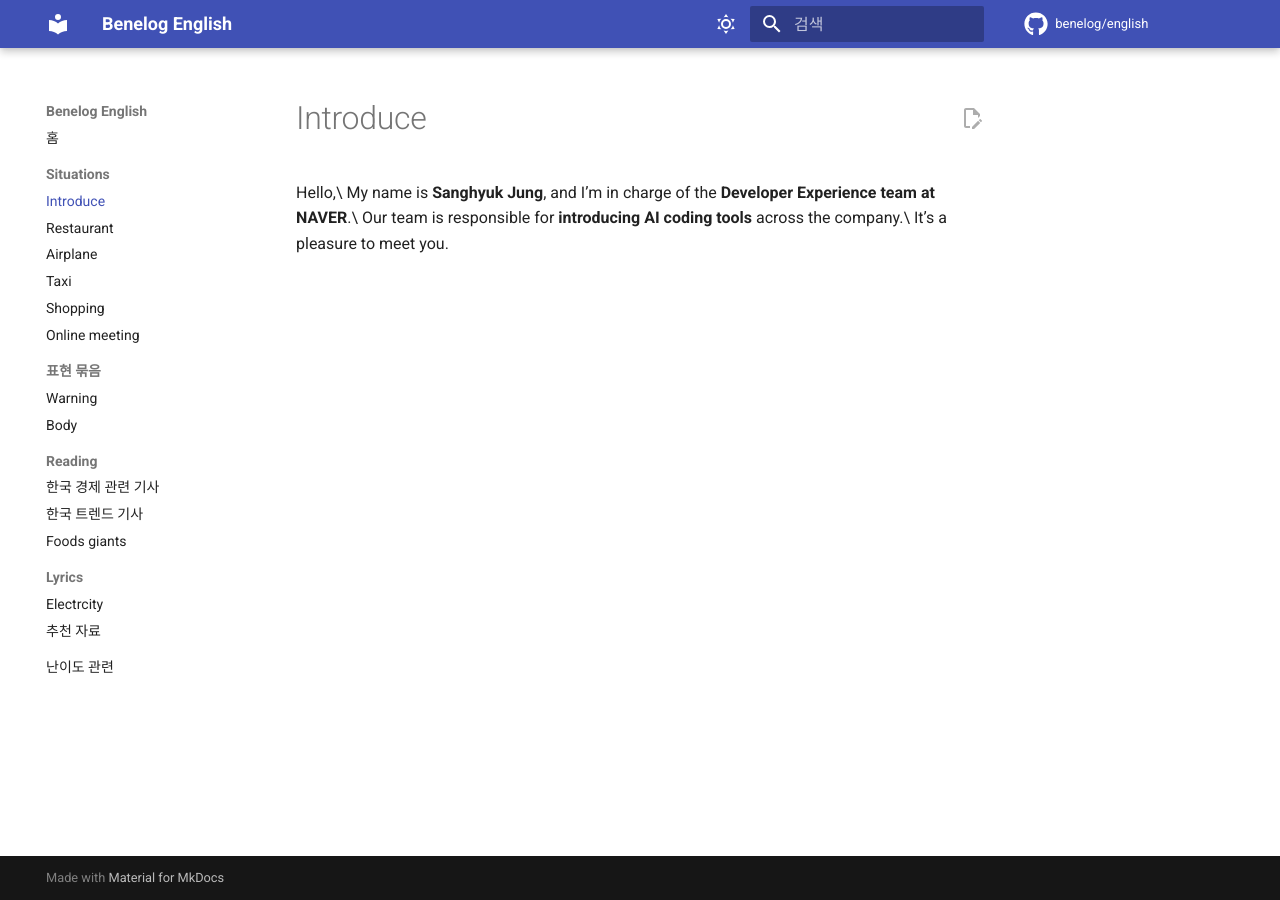
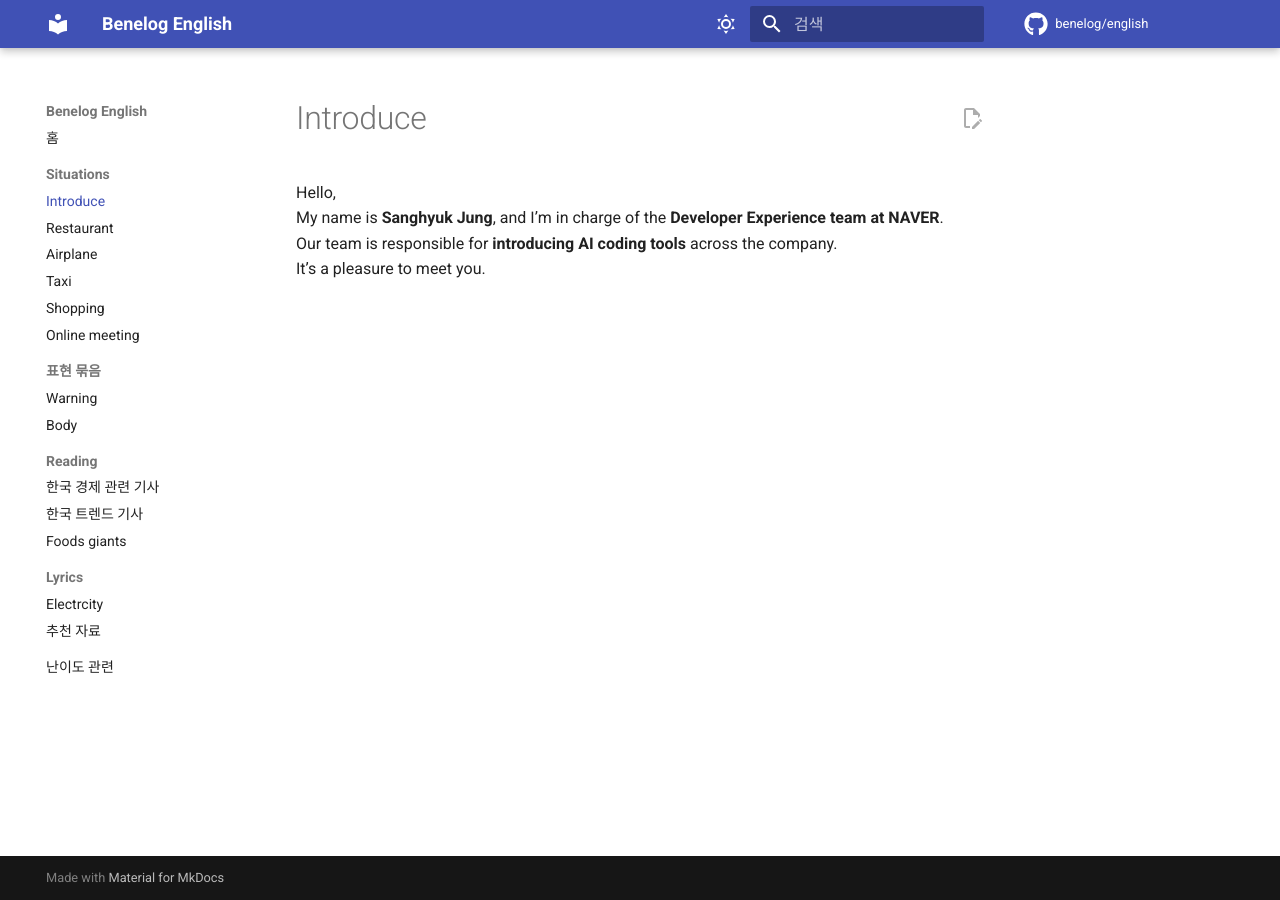
Before and after one commit to benelog/english, an MkDocs documentation site: the page built from docs/situtaions/introduce.md, in a window 1280 px wide. Built offline with MkDocs 1.6.1 and Material for MkDocs 9.7.7, drawn with Linux system fonts in a browser that asks for light colours; comment, search, counter and statistics services are not loaded.

Commit message:
Replace GitBook backslash line breaks with br tags
Python-Markdown does not interpret a trailing backslash as a hard
line break, so GitBook-style line continuations were rendering as
literal backslashes on the published site.

```diff
--- a/docs/situtaions/introduce.md
+++ b/docs/situtaions/introduce.md
@@ -1,6 +1,6 @@
 # Introduce
 
-Hello,\
-My name is **Sanghyuk Jung**, and I’m in charge of the **Developer Experience team at NAVER**.\
-Our team is responsible for **introducing AI coding tools** across the company.\
+Hello,<br>
+My name is **Sanghyuk Jung**, and I’m in charge of the **Developer Experience team at NAVER**.<br>
+Our team is responsible for **introducing AI coding tools** across the company.<br>
 It’s a pleasure to meet you.
```
Also changed, not shown: docs/expressions/body.md (+0 -2 lines), docs/situtaions/online-meeting.md (+2 -2 lines).
